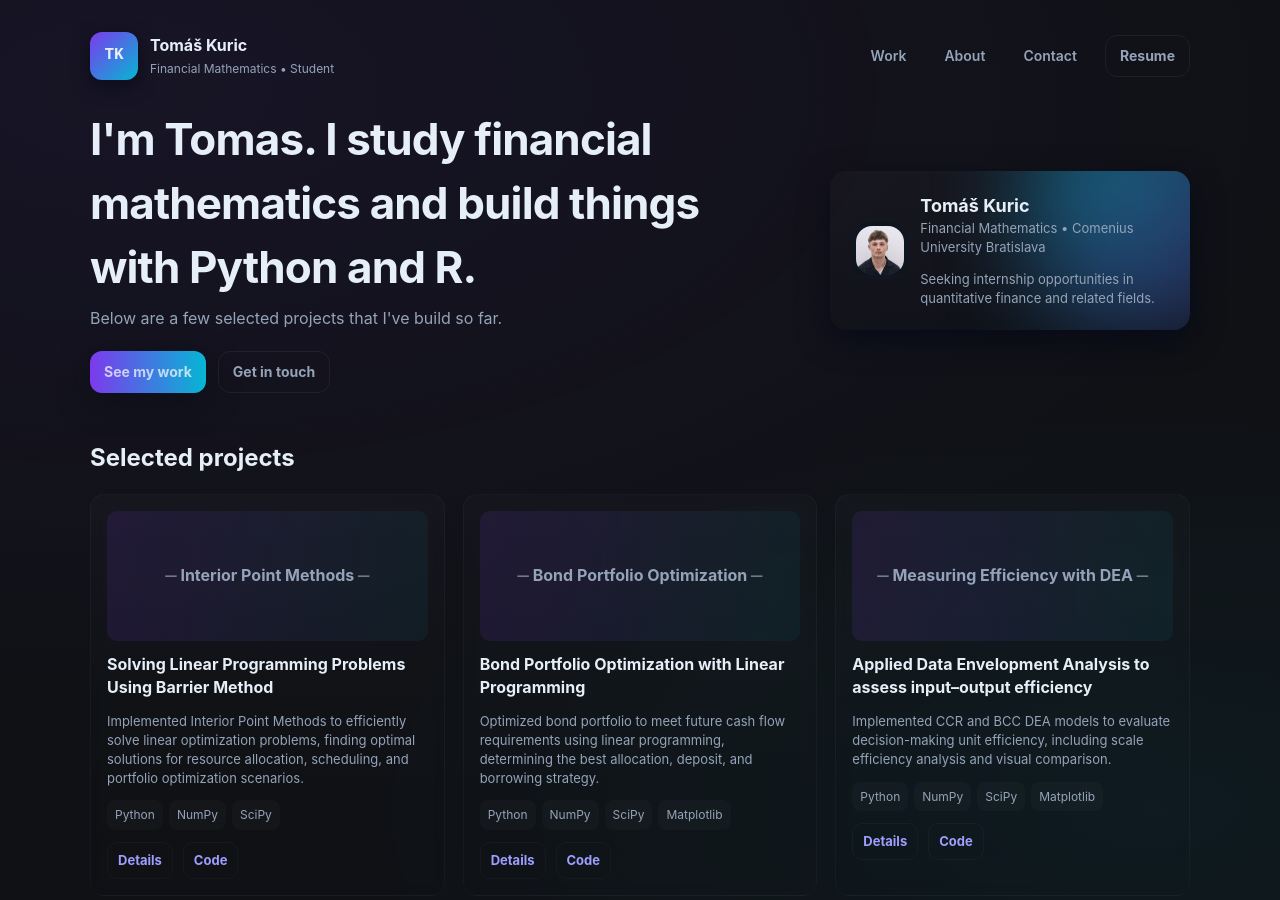
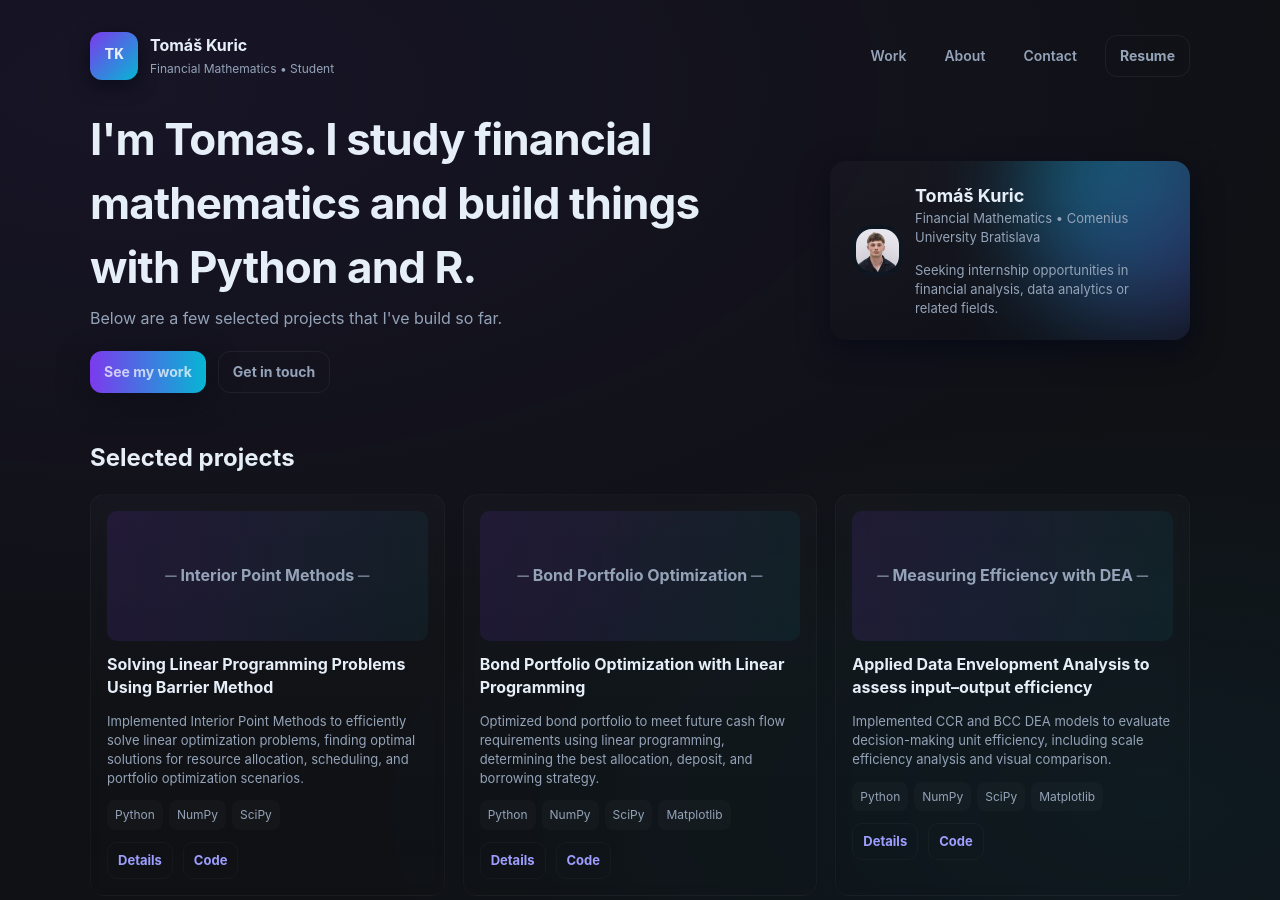
Before and after one commit to TomasKuric/tomaskuric.github.io, a Jekyll site: the page index.html, which Jekyll copies as it is, in a window 1280 px wide and 900 px high. Built offline with Jekyll 4.4.1, drawn with Linux system fonts in a browser that asks for light colours.

Commit message:
Update index.html

```diff
--- a/index.html
+++ b/index.html
@@ -50,7 +50,7 @@
                 <p>Financial Mathematics • Comenius University Bratislava</p>
               </div>
             </div>
-            <div class="small">Seeking internship opportunities in quantitative finance and related fields.</div>
+            <div class="small">Seeking internship opportunities in financial analysis, data analytics or related fields.</div>
           </div>
         </div>
       </aside>
```
